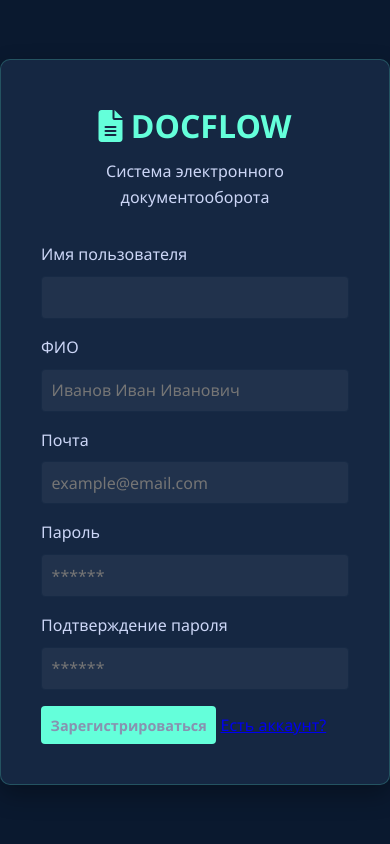
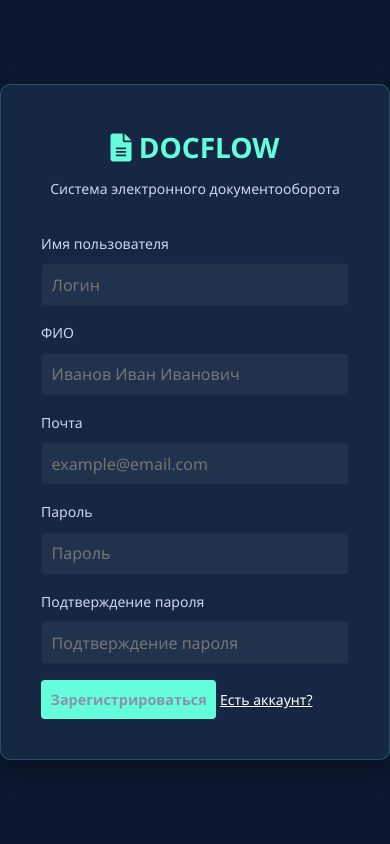
Before and after one commit to lLegionl/Diplom, a PHP site: page /registration.php in a window 390 px wide. Run offline with PHP 8.4, Linux system fonts and the light colour scheme.

Commit message:
Ready to public

```diff
--- a/docflow/assets/css/style.css
+++ b/docflow/assets/css/style.css
@@ -19,6 +19,9 @@
             box-shadow: 0 10px 25px rgba(0, 0, 0, 0.3);
             border: 1px solid rgba(100, 255, 218, 0.2);
         }
+		.login-container a {
+            color: #fff;
+		}
 
         .error-message {
             color: #ff6b6b;
@@ -689,6 +692,11 @@
             background-color: rgba(81, 207, 102, 0.1);
             border-radius: 4px;
         }
+		@media (max-width: 768px) {
+		/* Общие настройки */
+		body {
+		font-size: 14px;
+		}
 		/* Шапка */
 		header {
 			padding: 0.8rem 1rem;
@@ -921,6 +929,11 @@
 				display: none;
 			}
 		}
+		@media (max-width: 400px) {
+		.document-title,
+		.form-title {
+		font-size: 1.2rem;
+		}
 		.btn {
 			padding: 0.6rem;
 			font-size: 0.9rem;
--- a/docflow/registration.php
+++ b/docflow/registration.php
@@ -76,7 +76,7 @@ if ($_SERVER['REQUEST_METHOD'] === 'POST') {
         <form method="POST" action="">
             <div class="form-group">
                 <label for="username">Имя пользователя</label>
-                <input type="text" id="username" name="username" class="form-control" required>
+                <input type="text" id="username" name="username" class="form-control" placeholder="Логин" required>
             </div>
 
             <div class="form-group">
@@ -91,12 +91,12 @@ if ($_SERVER['REQUEST_METHOD'] === 'POST') {
 
             <div class="form-group">
                 <label for="password">Пароль</label>
-                <input type="password" id="password" name="password" class="form-control" placeholder="******" required>
+                <input type="password" id="password" name="password" class="form-control" placeholder="Пароль" required>
             </div>
 
             <div class="form-group">
                 <label for="password">Подтверждение пароля</label>
-                <input type="password" id="password_repeat" name="password_repeat" class="form-control" placeholder="******" required>
+                <input type="password" id="password_repeat" name="password_repeat" class="form-control" placeholder="Подтверждение пароля" required>
             </div>
 
             <button type="submit" class="btn">Зарегистрироваться</button>
```
Also changed, not shown: 1 other file.
